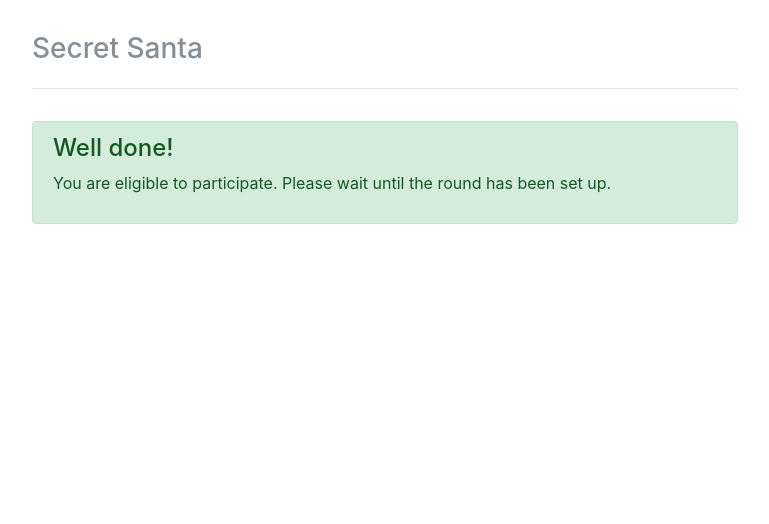
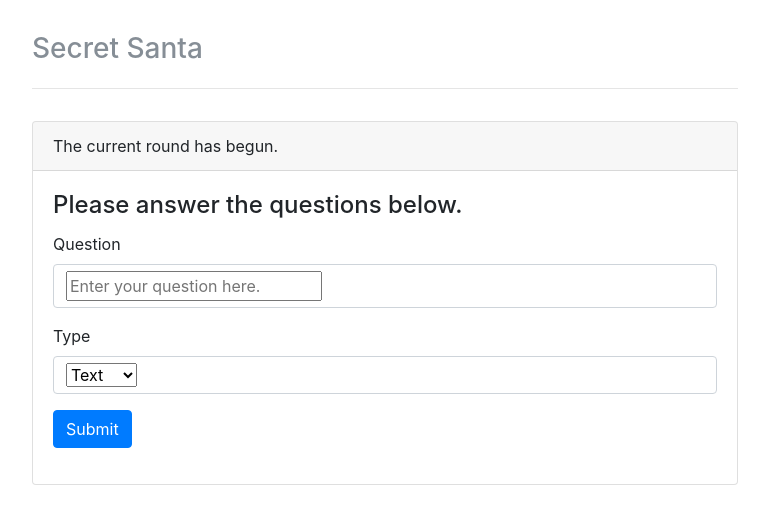
Before and after one commit to NemoNessuno/SecretSanta, a Flask app: template templates/index.html in a window 1280 px wide. Shown: the top 524 px of the page, without its empty margins (255-1024 px from the left). Run offline with Flask 2, Linux system fonts and the light colour scheme; tables that the repository leaves empty hold one stand-in row (values such as "Sample post"); the template is opened without the code that fills it: values that come from a table or form of the project are taken from there, most other values are stand-ins (such as "Sample title", 1, 10 or a date in 2020); parts of the project's set-up code (start-up, migrations or seed data) failed here and were passed over; some libraries are stand-ins or nearby versions.

Commit message:
Description Form

```diff
--- a/forms.py
+++ b/forms.py
@@ -43,6 +43,5 @@
     q_type = SelectField(gettext('Type'), choices=[('text', 'Text'), ('image', 'Image'), ('sound', 'Sound')])
 
 
-class ContributionForm(FlaskForm):
-    contribution = SelectField(gettext('Contribution'),
-                               choices=[('choice1', 'choice1')])
+class DescriptionForm(FlaskForm):
+    pass
--- a/main.py
+++ b/main.py
@@ -1,15 +1,20 @@
+import os
+import uuid
 from functools import wraps
-from itertools import ifilter
 from random import shuffle
 
-from flask import Flask, render_template, redirect, url_for, flash, request
+from flask import Flask, render_template, redirect, url_for, flash, request, send_from_directory
 from flask_babel import Babel, gettext
 from flask_login import LoginManager, login_required, \
     login_user, logout_user, current_user
+from flask_wtf import FlaskForm
 
-from db_handler import db_session, init_db, engine
+import helper
+from admin import handle_admin, handle_edit_user
+from config import ALLOWED_EXTENSIONS
+from db_handler import db_session, init_db
 from forms import LoginForm, SignUpForm, QuestionForm
-from models import User, Round, Participation, Question, Description
+from models import User, Round, Participation, Question, Description, Answer
 
 # Initialize the base app and load the config
 app = Flask(__name__)
@@ -74,11 +79,11 @@
 @app.route("/", methods=['GET', 'POST'])
 @login_required
 def index():
-    cur_round = get_cur_round()
+    cur_round = helper.get_cur_round()
     form = None
     participation = None
     if cur_round is not None:
-        participation = get_cur_participation(cur_round.id)
+        participation = helper.get_cur_participation(cur_round.id)
 
         if participation is None:
             participation = Participation(
@@ -91,29 +96,23 @@
 
         if not participation.eligible:
             form = QuestionForm()
+        else:
+            form = helper.build_description_form(cur_round, helper.get_cur_participation(cur_round.id).description)
     else:
         flash(gettext("There is currently no active round!"))
     return render_template('index.html', active=0, participation=participation, form=form)
 
 
-def get_cur_participation(cur_rounds_id):
-    participations = db_session.query(Participation).filter(Participation.round_id == cur_rounds_id).all()
-    participation = next(
-        ifilter(lambda part: part.description.user_id == current_user.email,
-                participations), None)
-    return participation
-
-
 @app.route("/add_question", methods=['GET', 'POST'])
 @login_required
 def add_question():
-    cur_round = get_cur_round()
+    cur_round = helper.get_cur_round()
 
     if cur_round is not None:
         form = QuestionForm()
         if form.validate_on_submit():
             db_session.add(Question(form.text.data, form.q_type.data))
-            get_cur_participation(cur_round.id).eligible = True
+            helper.get_cur_participation(cur_round.id).eligible = True
             db_session.commit()
         else:
             print_errors(form)
@@ -121,41 +120,18 @@
     return redirect(url_for('index'))
 
 
-def get_cur_round():
-    cur_rounds = db_session.query(Round).filter(Round.running).all()
-
-    if len(cur_rounds) > 0:
-        return cur_rounds[0]
-    else:
-        return None
-
-
 @app.route("/admin")
 @admin_required
 @login_required
 def admin():
-    rounds = db_session.query(Round).all()
-    questions = db_session.query(Question).all()
-    users = db_session.query(User).all()
-    current_round = next(ifilter(lambda cur_round: cur_round.running, rounds), None)
-
-    participations = []
-    if current_round is not None:
-        participations = db_session.query(Participation).filter(Participation.round_id == current_round.id).all()
-
-    return render_template('admin.html', active=2,
-                           rounds=rounds,
-                           participations=participations,
-                           current_round=current_round,
-                           questions=questions,
-                           users=users)
+    return handle_admin()
 
 
 @app.route("/add_round")
 @admin_required
 @login_required
 def add_round():
-    if get_cur_round() is None:
+    if helper.get_cur_round() is None:
         db_session.add(Round())
         db_session.commit()
 
@@ -166,25 +142,92 @@
 @admin_required
 @login_required
 def edit_user():
+    return handle_edit_user()
+
+
+@app.route("/edit_question")
+@admin_required
+@login_required
+def edit_question():
     action = request.args.get('action')
-    user = db_session.query(User).filter(User.email == request.args.get('mail'))[0]
+    question = db_session.query(Question).filter(Question.id == request.args.get('id'))[0]
+    cur_round = helper.get_cur_round()
 
-    if user.email != current_user.email:
-        if action == 'admin':
-            user.admin = not user.admin
-            db_session.commit()
-        elif action == 'delete':
-            db_session.delete(user)
-            db_session.commit()
+    if action == 'use':
+        if question in cur_round.questions:
+            cur_round.questions.remove(question)
+        else:
+            cur_round.questions.append(question)
+
+        db_session.commit()
+    elif action == 'delete':
+        db_session.delete(question)
+        db_session.commit()
 
     return redirect(url_for('admin'))
 
 
-@app.route("/description")
+def file_suffix(filename):
+    return filename.rsplit('.', 1)[1].lower()
+
+
+def allowed_file(filename):
+    return '.' in filename and file_suffix(filename) in ALLOWED_EXTENSIONS
+
+
+@app.route("/description", methods=['GET', 'POST'])
 @login_required
 def description():
-    return render_template('description.html', active=1,
-                           description=current_user.description)
+    form = FlaskForm()
+    cur_round = helper.get_cur_round()
+    if cur_round is None:
+        return redirect(url_for('index'))
+
+    cur_participation = helper.get_cur_participation(cur_round.id)
+    if cur_participation is None:
+        return redirect(url_for('index'))
+
+    if form.validate_on_submit():
+        form = request.form
+        files = request.files
+        for question in [question for question in form if question.startswith('question')]:
+            if form[question] != '':
+                q_id = question.rsplit('_', 1)[1]
+                answer = helper.get_answer(cur_participation.description.id, q_id)
+                if answer is None:
+                    cur_question = db_session.query(Question).filter(Question.id == q_id).first()
+                    answer = Answer(description=cur_participation.description, question=cur_question)
+                    db_session.add(answer)
+
+                answer.text = form[question]
+                db_session.commit()
+
+        for file_field in files:
+            u_file = files[file_field]
+            if u_file.filename != '':
+                q_id = file_field.rsplit('_', 1)[1]
+                answer = helper.get_answer(cur_participation.description.id, q_id)
+                if answer is None:
+                    cur_question = db_session.query(Question).filter(Question.id == q_id).first()
+                    answer = Answer(description=cur_participation.description, question=cur_question)
+                    db_session.add(answer)
+
+                filename = str(uuid.uuid4())
+                new_filename = "{}.{}".format(filename, file_suffix(u_file.filename))
+                file_path = os.path.join(app.config['UPLOAD_FOLDER'], new_filename)
+                u_file.save(file_path)
+
+                answer.text = new_filename
+                db_session.commit()
+
+    else:
+        print_errors(form)
+    return redirect(url_for('index'))
+
+
+@app.route('/uploads/<filename>')
+def send_file(filename):
+    return send_from_directory(app.config['UPLOAD_FOLDER'], filename)
 
 
 @app.route("/gallery")
@@ -225,8 +268,7 @@
 
 
 if __name__ == "__main__":
-    if not User.__table__.exists(bind=engine):
-        init_db()
+    init_db()
 
     app.debug = True
     app.run(host='0.0.0.0')
--- a/models.py
+++ b/models.py
@@ -96,7 +96,7 @@
         self.questions = questions
 
     def is_filled(self):
-        return len(self.questions) > 0 and all([len(question.text) > 0 for question in self.questions])
+        return False
 
 
 class Question(Base):
--- a/requirements.txt
+++ b/requirements.txt
@@ -1,3 +1,5 @@
+werkzeug
+wtforms
 Flask
 Flask-Login
 SQLAlchemy
--- /dev/null
+++ b/static/css/app.css
@@ -0,0 +1,5 @@
+.object-fit-preview-image {
+  max-height: 200px;
+  width: 100%;
+  object-fit: cover; /*magic*/
+}
--- a/templates/index.html
+++ b/templates/index.html
@@ -26,12 +26,56 @@
         <input type='submit' value="{{_('Post Question')}}" class='btn btn-primary'/>
       </div>
     </form>
+  </div>
+</div>
 {% else %}
+{% if form is none %}
 <div class="alert alert-success" role="alert">
   <h4 class="alert-heading">{{ _('Well done!') }}</h4>
   <p>{{ _('You are eligible to participate. Please wait until the round has been set up.') }}</p>
 </div>
+{% else %}
+<div class="card">
+  <div class="card-header">
+    {{_('The current round has begun.')}}
+  </div>
+  <div class="card-body">
+    <h4 class="card-title">{{ _('Please answer the questions below.') }}</h4>
+    <form action="{{ url_for('description') }}" method="post" enctype="multipart/form-data">
+      {{ form.csrf_token }}
+      {% for field in form if field.widget.input_type != 'hidden' %}
+      <div class="form-group">
+        {{ field.label }}
+        <div class="form-control">
+          {{ field() }}
+          {% if field.description == 'image' %}
+          {% if field.default %}
+          <p>&nbsp;</p>
+          <p><strong>{{_('Preview of current answer:')}}</strong></p>
+          <img class="object-fit-preview-image" src="/uploads/{{field.default}}"/>
+          {% endif %}
+          {% elif field.description == 'sound' %}
+          {% if field.default %}
+          <p>&nbsp;</p>
+          <p><strong>{{_('Preview of current answer:')}}</strong></p>
+          <div>
+            <audio controls>
+              <source src="/uploads/{{field.default}}">
+              Your browser does not support the audio element.
+            </audio>
+          </div>
+          {% endif %}
           {% endif %}
         </div>
       </div>
+      {% endfor %}
+      <div class="form-group">
+        <input type='submit' value="{{_('Submit')}}" class='btn btn-primary'/>
+      </div>
+    </form>
+  </div>
+</div>
+{% endif %}
+{% endif %}
+
 {% endblock %}
--- a/templates/layout.html
+++ b/templates/layout.html
@@ -7,6 +7,7 @@
   <link href="{{ url_for('static', filename='css/jumbotron-narrow.css') }}" rel="stylesheet" type="text/css">
   <link href="{{ url_for('static', filename='css/slick.css') }}" rel="stylesheet" type="text/css">
   <link href="{{ url_for('static', filename='css/slick-theme.css') }}" rel="stylesheet" type="text/css">
+  <link href="{{ url_for('static', filename='css/app.css') }}" rel="stylesheet" type="text/css">
   <script src="{{ url_for('static', filename='js/jquery-3.2.1.min.js') }}"></script>
   <script src="{{ url_for('static', filename='js/bootstrap.bundle.min.js') }}"></script>
 </head>
```
Also changed, not shown: admin.py (added, +66 -0 lines), config.py (+6 -2 lines), helper.py (added, +53 -0 lines), templates/admin.html (+7 -6 lines). Lines whose indentation alone changed are shown as unchanged.
